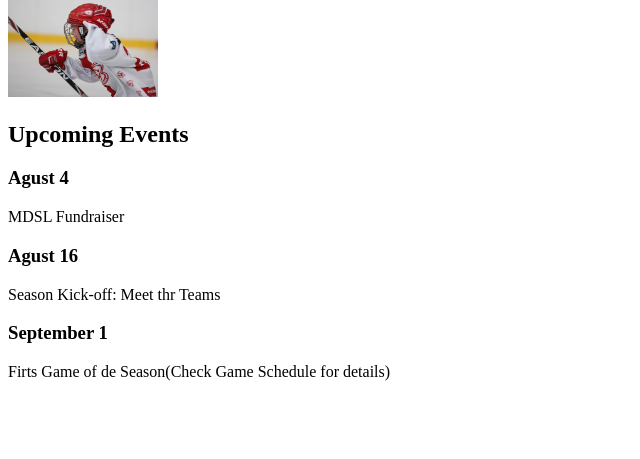
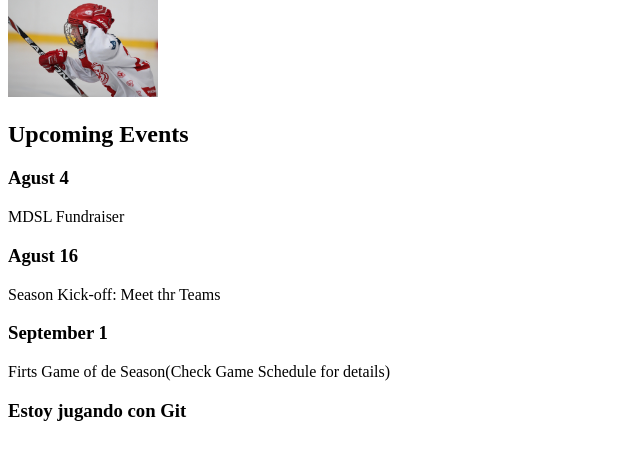
Before and after one commit to gjwenner/MDHL_Wenner, a plain HTML site: page index.html in a window 1280 px wide. Shown: the part 267-726 px from the top of the page, without its empty margins (0-640 px from the left). Drawn offline with Linux system fonts and the light colour scheme.

Commit message:
T2_M1_v1

```diff
--- a/index.html
+++ b/index.html
@@ -25,5 +25,6 @@
      <p>Season Kick-off: Meet thr Teams</p>
      <h3>September 1</h3>
      <p>Firts Game of de Season(Check Game Schedule for details)</p>
+     <h3>Estoy jugando con Git</h3>
 </body>
 </html>
```
